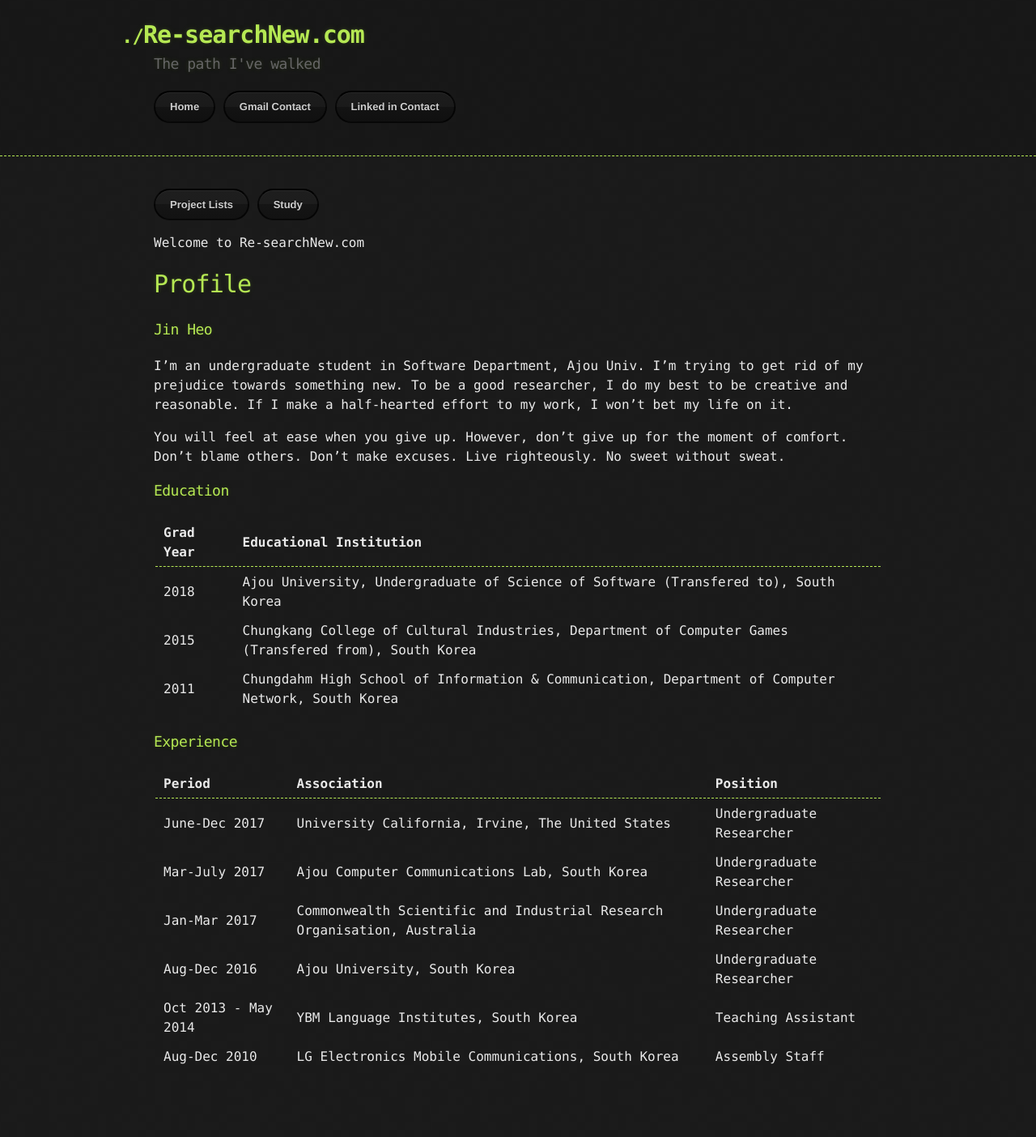
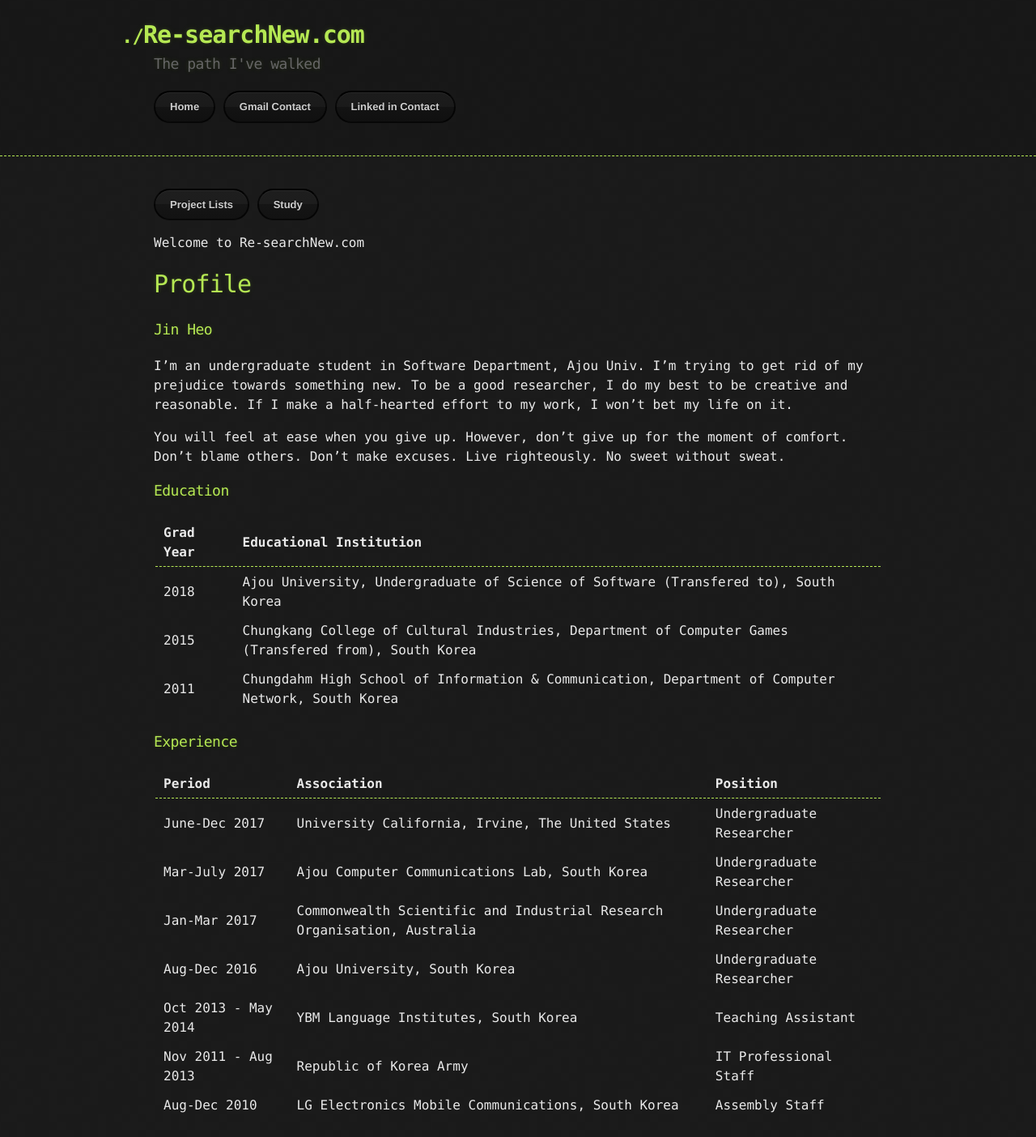
Before and after one commit to celindacain25/jin993.github.io, a Jekyll site: the page built from index.md, in a window 1280 px wide. Shown: the whole page at 81% size. Built offline with Jekyll 4.4.1, drawn with Linux system fonts in a browser that asks for light colours; our own code applies the rules of GitHub Pages for plain Markdown files; comment, search, counter and statistics services are not loaded; before the commit the page ends 1344 px from its top, so only the background shows below that.

Commit message:
ExperienceAdd

```diff
--- a/index.md
+++ b/index.md
@@ -37,4 +37,5 @@ No sweet without sweat.
 | Jan-Mar  2017       | Commonwealth Scientific and Industrial Research Organisation, Australia | Undergraduate Researcher    |
 | Aug-Dec  2016       | Ajou University, South Korea                                            | Undergraduate Researcher    |
 | Oct 2013 - May 2014 | YBM Language Institutes, South Korea                                    | Teaching Assistant          |
+| Nov 2011 - Aug 2013 | Republic of Korea Army                                                  | IT Professional Staff       |
 | Aug-Dec 2010        | LG Electronics Mobile Communications, South Korea                       | Assembly Staff              |
```
